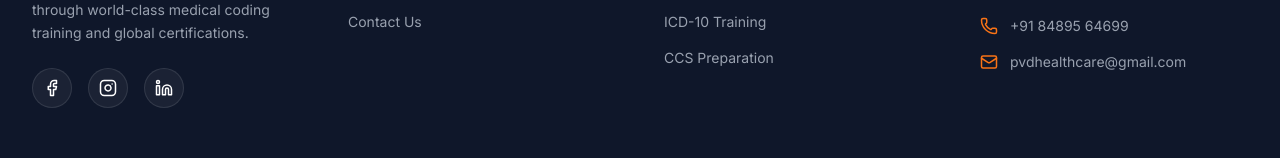
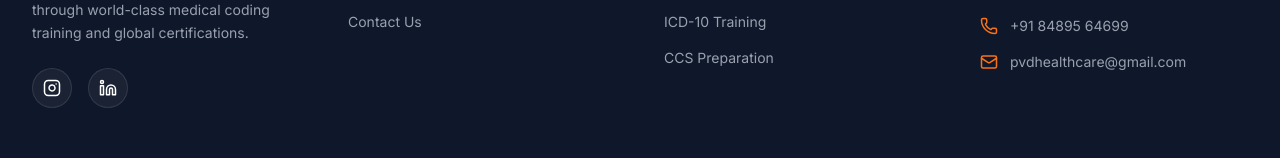
Before and after one commit to Gokulraj-374/PVD-healthcare, a React (Vite) app: page /#/contact in a window 1280 px wide. Shown: the part 1766-1924 px from the top of the page. Built offline with nearby package versions, Linux system fonts and the light colour scheme; no server answers; the database is empty.

Commit message:
design: remove Facebook icon and clean up social media links in footer

```diff
--- a/src/components/Footer.tsx
+++ b/src/components/Footer.tsx
@@ -1,4 +1,4 @@
-import { Mail, Phone, MapPin, Instagram, Facebook, Linkedin } from 'lucide-react';
+import { Mail, Phone, MapPin, Instagram, Linkedin } from 'lucide-react';
 import { Link } from 'react-router-dom';
 
 export default function Footer() {
@@ -18,7 +18,6 @@ export default function Footer() {
             </p>
             <div className="flex gap-4">
               {[
-                { Icon: Facebook, href: '#' },
                 { Icon: Instagram, href: 'https://www.instagram.com/pvd_healthcare?igsh=bDI2Zzd5aXE0ejRz&utm_source=qr' },
                 { Icon: Linkedin, href: '#' }
               ].map(({ Icon, href }, i) => (
```
